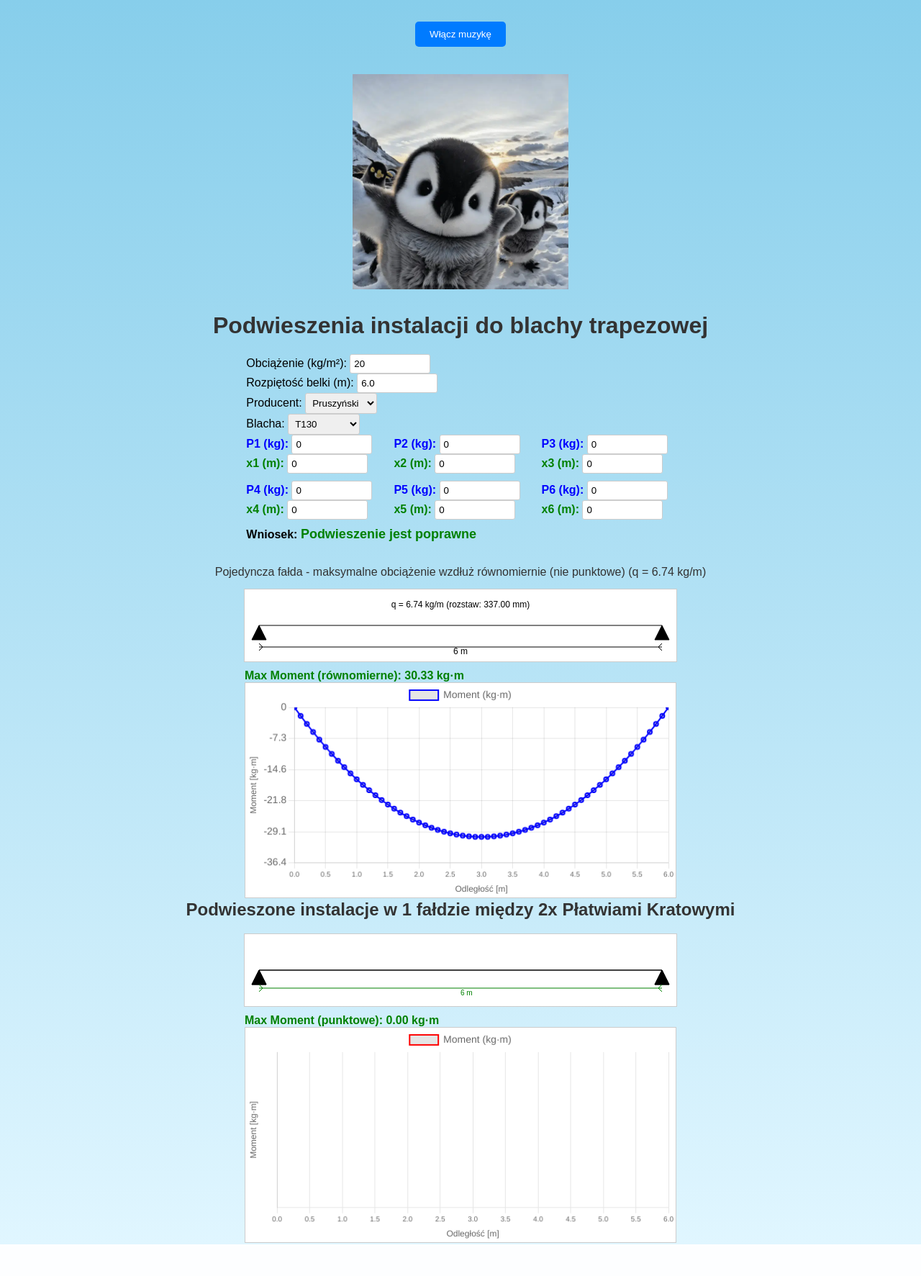
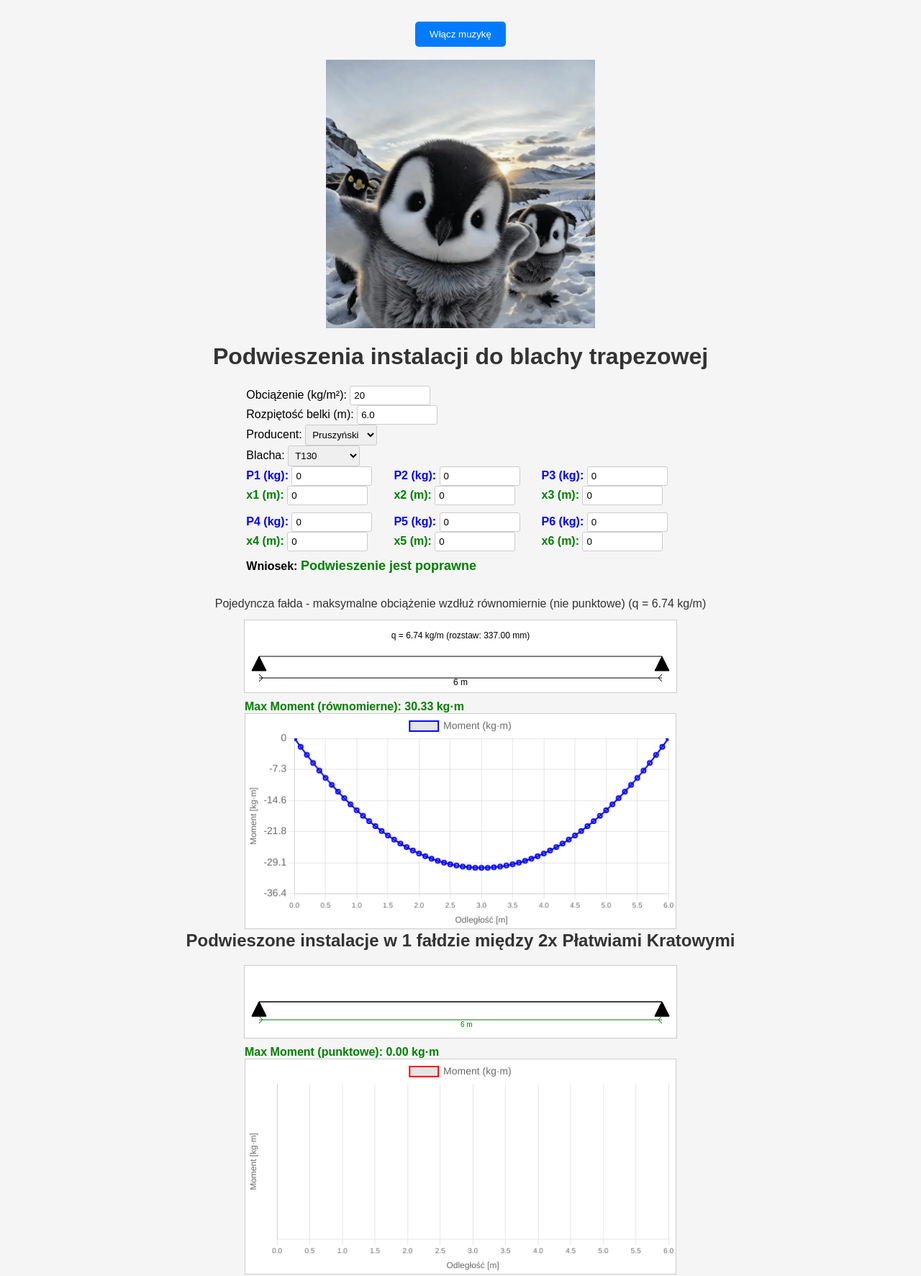
Before and after one commit to Szejmous/Blachy_podwieszenia, a Flask app: page / in a window 1280 px wide. Shown: the whole page at 72% size. Before the commit the page ends 1729 px from the top, so only its background shows below. Run offline with Flask 3, Linux system fonts and the light colour scheme.

Commit message:
Update styles.css

```diff
--- a/static/styles.css
+++ b/static/styles.css
@@ -1,9 +1,7 @@
 body {
     font-family: Arial, sans-serif;
     margin: 20px;
-    /* Dodajemy gradient jako tło */
-    background: linear-gradient(to bottom, #87CEEB, #E0F6FF);
-    /* Jasnoniebieski gradient: #87CEEB (Sky Blue) do #E0F6FF (jasny niebieski) */
+    background-color: #f5f5f5;
     display: flex;
     flex-direction: column;
     align-items: center;
@@ -75,25 +73,3 @@ button:hover {
     gap: 20px;
     margin-bottom: 10px;
 }
-
-#toggleMusic {
-    padding: 10px 20px;
-    background-color: #007bff;
-    color: white;
-    border: none;
-    border-radius: 5px;
-    cursor: pointer;
-    margin-bottom: 10px;
-}
-
-#toggleMusic:hover {
-    background-color: #0056b3;
-}
-
-/* Styl dla obrazka pingwinki.png */
-#pingwinki-image {
-    max-width: 100%; /* Zapobiega przekroczeniu szerokości strony */
-    width: 300px; /* Domyślna szerokość obrazka */
-    height: auto; /* Zachowuje proporcje */
-    margin: 10px 0; /* Odstęp od góry i dołu */
-}
```
